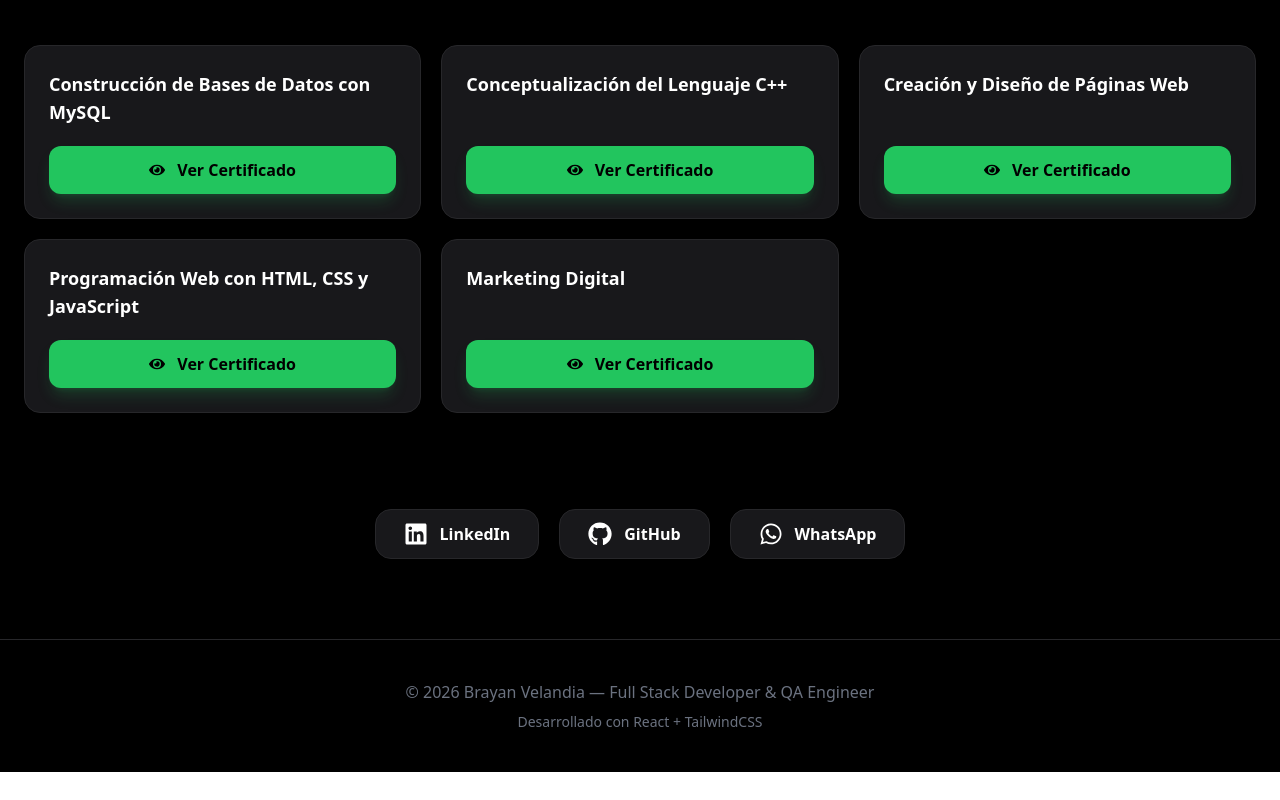
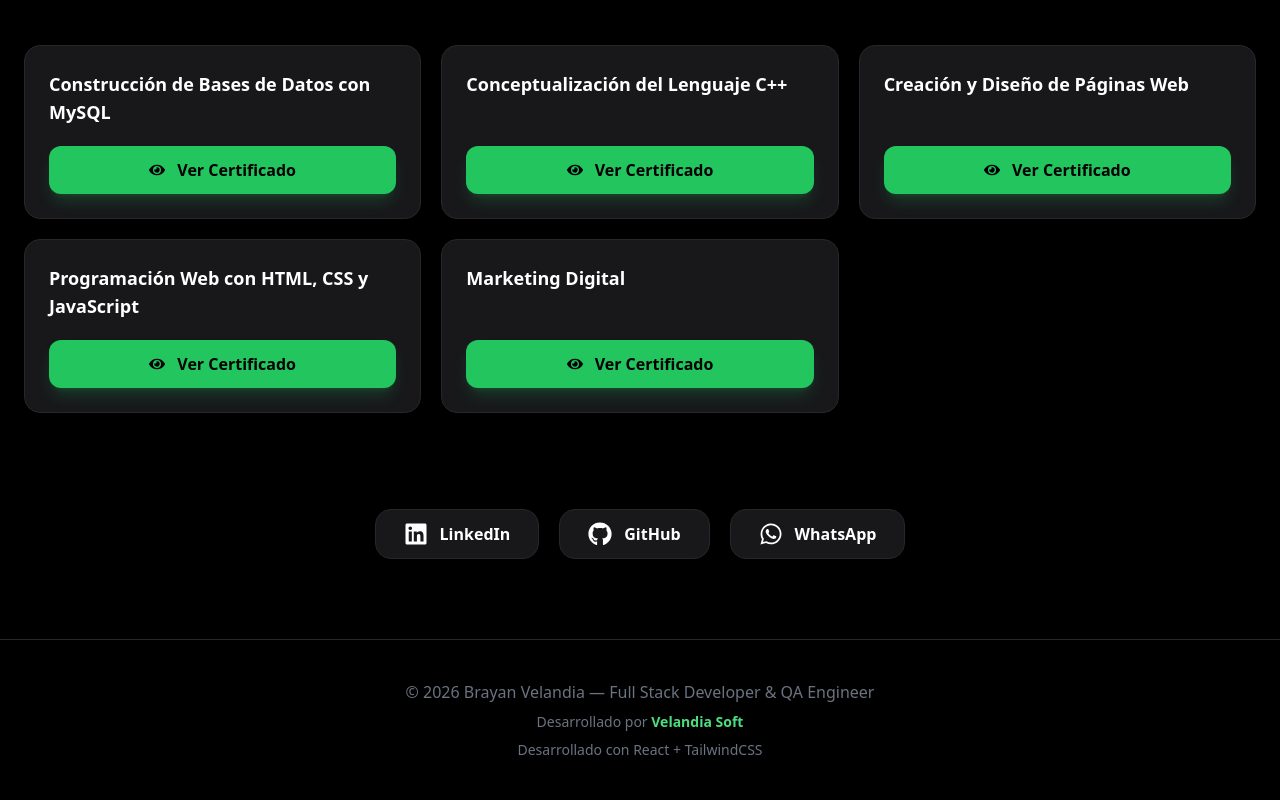
Before and after one commit to brayanvelandia001/PORTAFOLIO, a React (Vite) app: page / in a window 1280 px wide. Shown: the part 4379-5179 px from the top of the page. Before the commit the page ends 5151 px from the top, so only its background shows below. Built offline with nearby package versions, Linux system fonts and the light colour scheme.

Commit message:
VELANDIA SOFT

```diff
--- a/src/App.jsx
+++ b/src/App.jsx
@@ -934,6 +934,10 @@ useEffect(() => {
             © 2026 Brayan Velandia — Full Stack Developer & QA Engineer
           </p>
 
+           <p className="mt-2 text-sm">
+            Desarrollado por <span className="text-green-400 font-semibold">Velandia Soft</span>
+          </p>
+
           <p className="mt-2 text-sm">
             Desarrollado con React + TailwindCSS
           </p>
```
